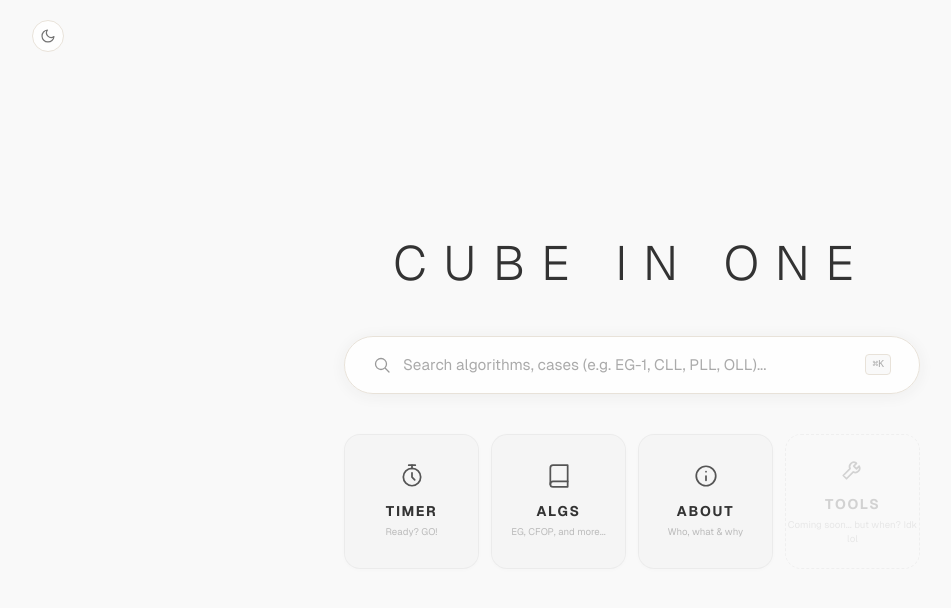
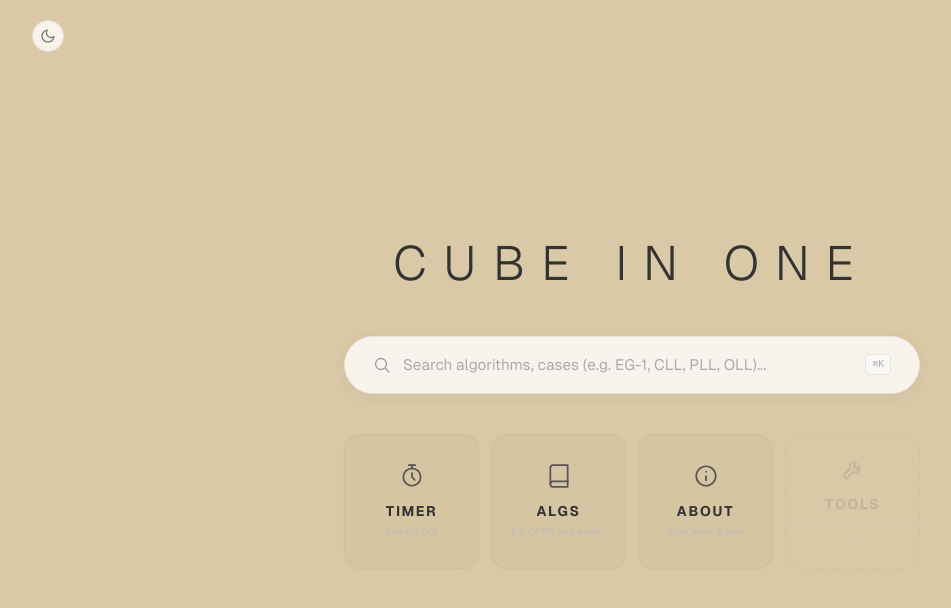
Before and after one commit to wyt31/cube-in-one, a Next.js app: page / in a window 1280 px wide. Shown: the top 608 px of the page, without its empty margins (8-959 px from the left). Built offline with nearby package versions, Linux system fonts and the light colour scheme.

Commit message:
feat: apply torinoko background colour

```diff
--- a/components/SearchHome.tsx
+++ b/components/SearchHome.tsx
@@ -154,7 +154,7 @@ export default function SearchHome() {
   };
 
   return (
-    <div className="relative flex min-h-screen flex-col bg-[#F9F9F9] font-[family-name:var(--font-geist-sans)] text-[#333] dark:bg-[#0A0B0D] dark:text-neutral-200">
+    <div className="relative flex min-h-screen flex-col bg-[#DAC9A6] font-[family-name:var(--font-geist-sans)] text-[#333] dark:bg-[#0A0B0D] dark:text-neutral-200">
       <header className="flex items-center justify-between px-6 py-5 sm:px-10">
         <span className="hidden" aria-hidden>
           <MenuIcon />
```
